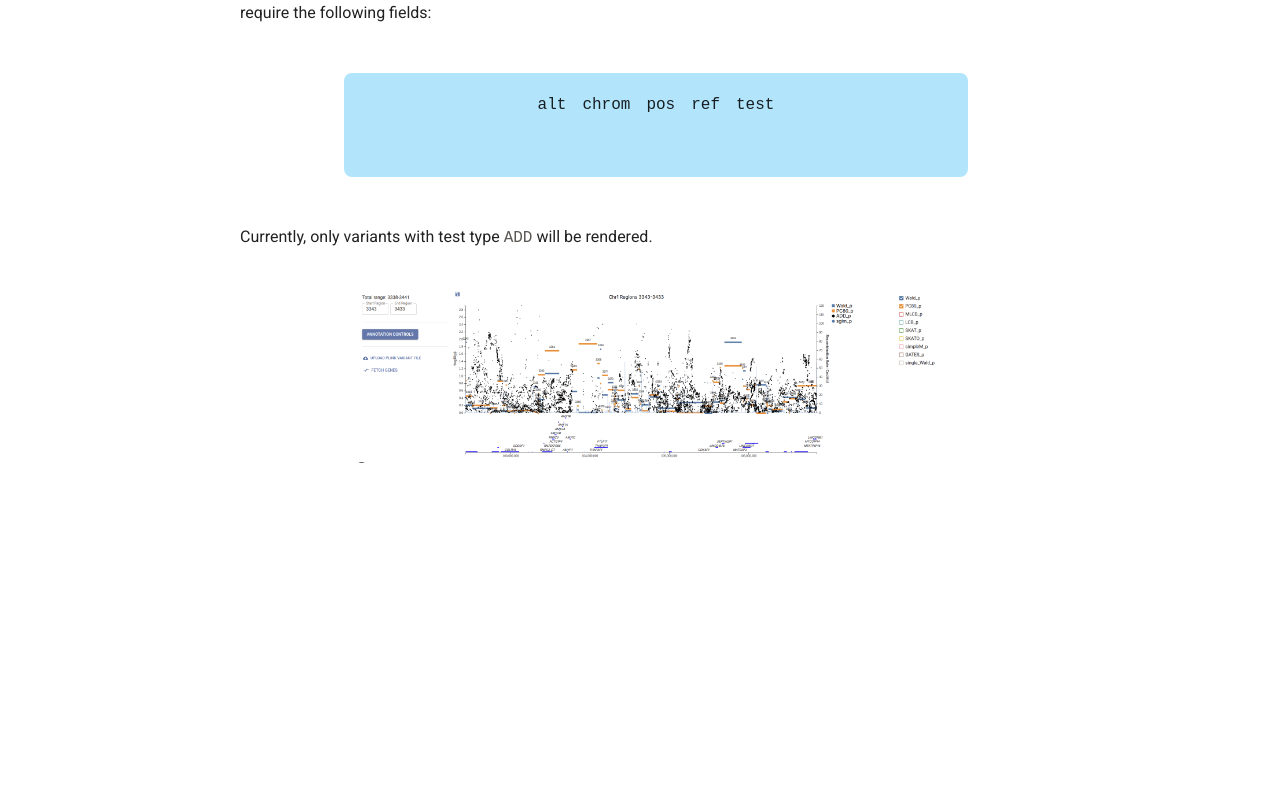
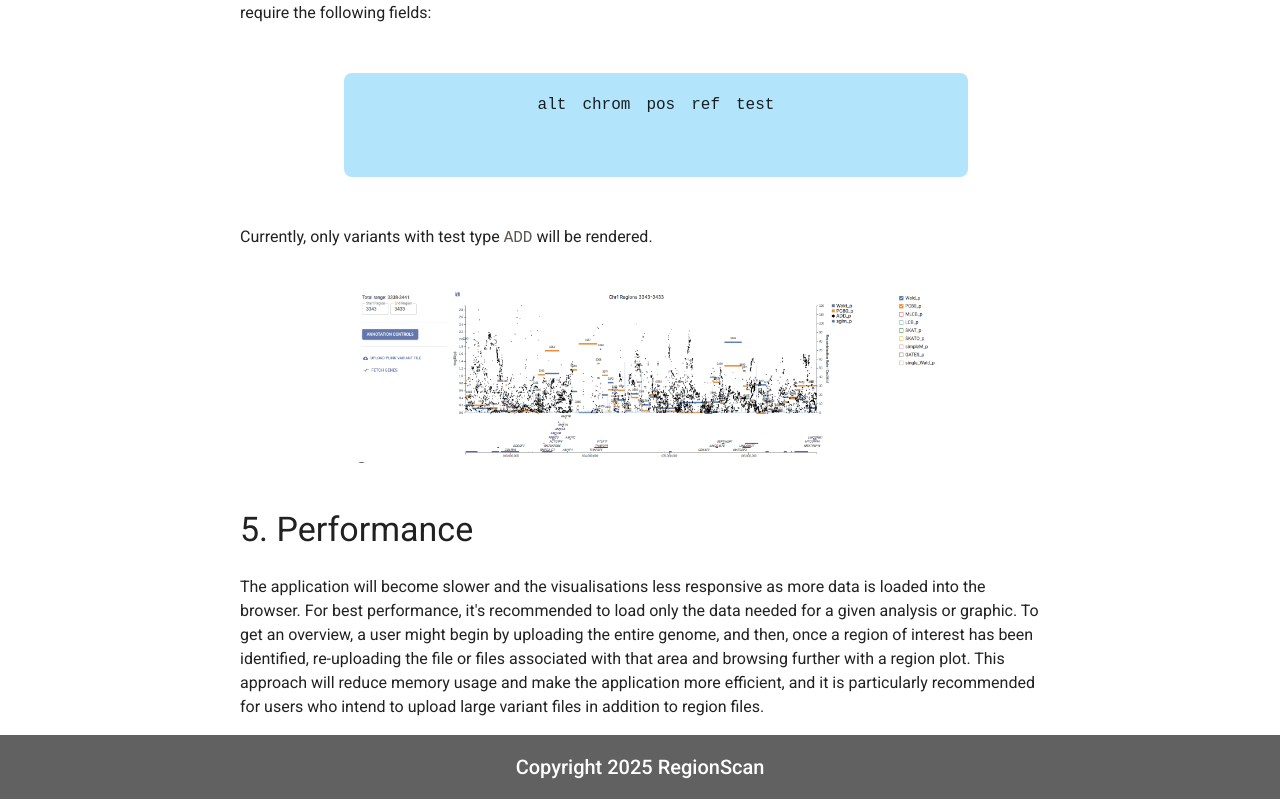
Before and after one commit to BullLab-Lunenfeld/region-scan-dashboard, a Next.js app in the folder next/region-scan-dashboard/: page /tutorial in a window 1280 px wide. Shown: the part 3992-4791 px from the top of the page. Before the commit the page ends 4493 px from the top, so only its background shows below. Built offline with nearby package versions, Linux system fonts and the light colour scheme; what @mui/material-nextjs would draw is missing.

Commit message:
add performance note and sticky footer

```diff
--- a/next/region-scan-dashboard/src/app/layout.tsx
+++ b/next/region-scan-dashboard/src/app/layout.tsx
@@ -8,7 +8,7 @@ import { ThemeProvider } from "@mui/material/styles";
 
 import theme from "../lib/mui/theme";
 import { AppContainer } from "@/components";
-//import { Footer } from "@/components";
+import { Footer } from "@/components";
 
 const inter = Inter({ subsets: ["latin"] });
 
@@ -32,6 +32,7 @@ export default function RootLayout({
           <ThemeProvider theme={theme}>
             <CssBaseline />
             <AppContainer>{children}</AppContainer>
+            <Footer />
           </ThemeProvider>
         </AppRouterCacheProvider>
       </body>
--- a/next/region-scan-dashboard/src/app/tutorial/page.tsx
+++ b/next/region-scan-dashboard/src/app/tutorial/page.tsx
@@ -307,10 +307,26 @@ export default function page() {
             src={plinkPlot}
           />
         </Grid>
-        {/* <Grid container direction="column">
-          <Typography variant="h5">The Data Table</Typography>
+        <Grid container direction="column">
+          <Typography variant="h4">5. Performance</Typography>
+
+          <Grid>
+            <Typography>
+              The application will become slower and the visualisations less
+              responsive as more data is loaded into the browser. For best
+              performance, it's recommended to load only the data needed for a
+              given analysis or graphic. To get an overview, a user might begin
+              by uploading the entire genome, and then, once a region of
+              interest has been identified, re-uploading the file or files
+              associated with that area and browsing further with a region plot.
+              This approach will reduce memory usage and make the application
+              more efficient, and it is particularly recommended for users who
+              intend to upload large variant files in addition to region files.
+            </Typography>
+          </Grid>
         </Grid>
-        <Grid>
+
+        {/*<Grid>
           <Typography variant="h5">Exporting</Typography>
         </Grid>
         <Grid>
--- a/next/region-scan-dashboard/src/components/AppContainer.tsx
+++ b/next/region-scan-dashboard/src/components/AppContainer.tsx
@@ -131,7 +131,7 @@ const AppContainer: React.FC<AppContainerProps> = ({ children }) => {
         transformPValue,
       }}
     >
-      <Container maxWidth={false}>
+      <Container maxWidth={false} sx={{ minHeight: "92vh" }}>
         <Header />
         <Box flexGrow={1} overflow="auto" padding={2}>
           {children}
--- a/next/region-scan-dashboard/src/components/Footer.tsx
+++ b/next/region-scan-dashboard/src/components/Footer.tsx
@@ -1,25 +1,34 @@
 "use client";
 
 import React from "react";
-import { AppBar, Grid2 as Grid, Toolbar } from "@mui/material";
+import { Grid2 as Grid, Typography } from "@mui/material";
 
-const Footer: React.FC = () => (
-  <AppBar
-    position="relative"
-    color="primary"
+const Footer: React.FC = () => {
+  return (
+    <Grid
+      container
+      justifyContent="center"
+      alignItems="center"
+      flexGrow={1}
       sx={{
         top: "auto",
         bottom: 0,
-      marginTop: 2,
         backgroundColor: (theme) => theme.palette.grey["700"],
+        height: "8vh",
       }}
     >
-    <Toolbar>
-      <Grid container justifyContent="center" flexGrow={1}>
+      <Grid>
+        <Typography
+          sx={(theme) => ({
+            color: theme.palette.getContrastText(theme.palette.grey["700"]),
+          })}
+          variant="h6"
+        >
           Copyright {new Date().getFullYear()} RegionScan
+        </Typography>
       </Grid>
-    </Toolbar>
-  </AppBar>
+    </Grid>
   );
+};
 
 export default Footer;
```
Lines whose indentation alone changed are shown as unchanged.
